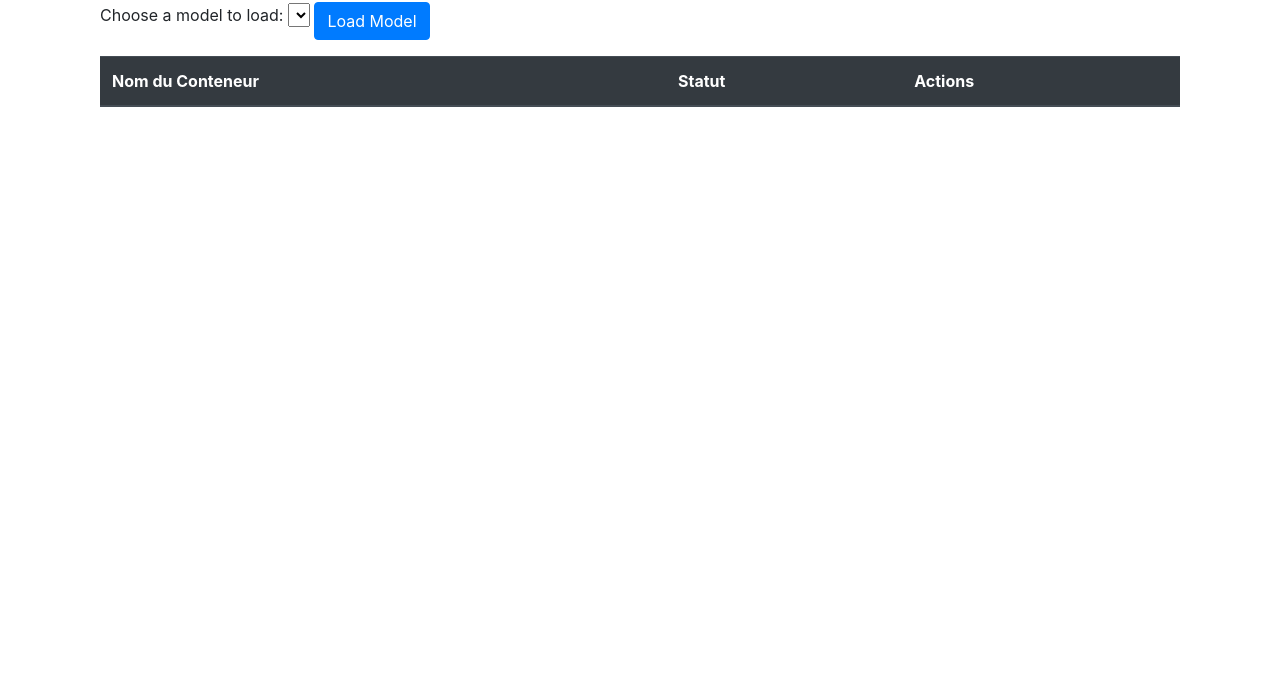
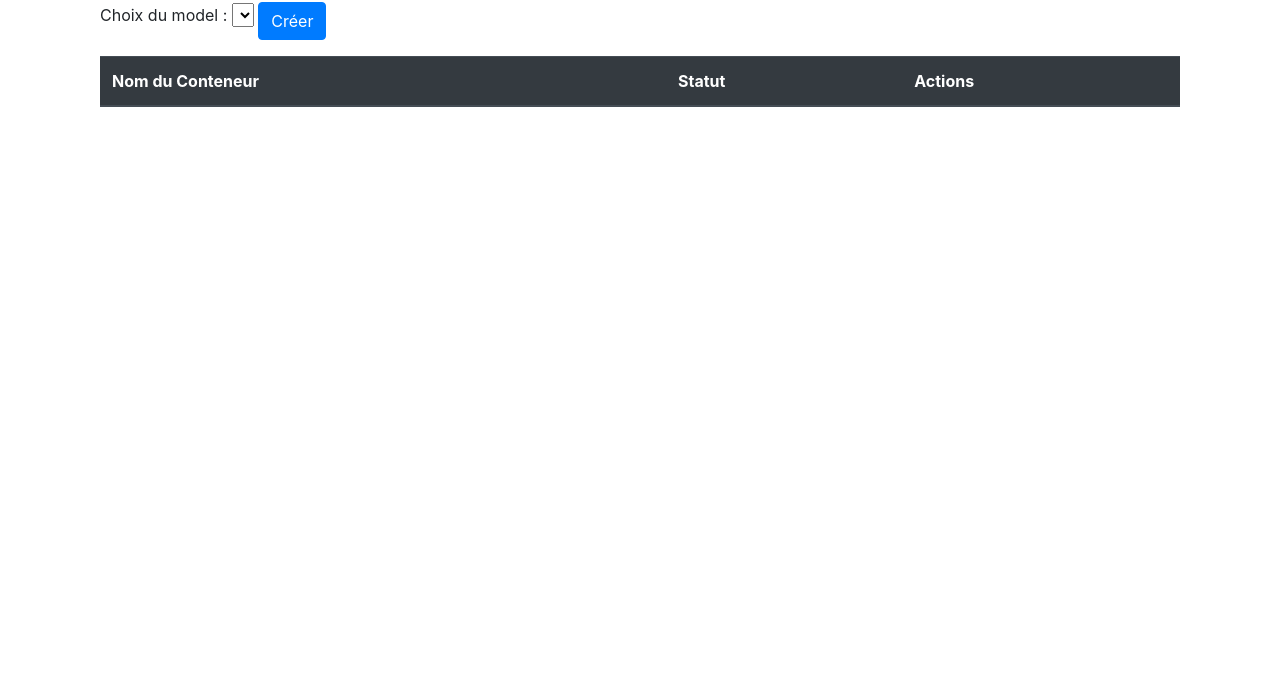
Before and after one commit to kapwebdr/Kapweb-Docker-Hugging-Face-API, a plain HTML site: page static/index.html in a window 1280 px wide. Shown: the part 110-800 px from the top of the page. Drawn offline with nearby package versions, Linux system fonts and the light colour scheme; no server answers.

Commit message:
Update labels

```diff
--- a/static/index.html
+++ b/static/index.html
@@ -11,10 +11,10 @@
     <div class="container mt-5">
         <h1>Gestion des Conteneurs Docker</h1>
         <div class="mb-3">
-            <label for="modelSelect" class="form-label">Choose a model to load:</label>
+            <label for="modelSelect" class="form-label">Choix du model :</label>
             <select id="modelSelect" class="form-select">
             </select>
-            <button id="loadModel" class="btn btn-primary mt-2">Load Model</button>
+            <button id="loadModel" class="btn btn-primary mt-2">Créer</button>
         </div>
         <table class="table">
             <thead class="thead-dark">
```
